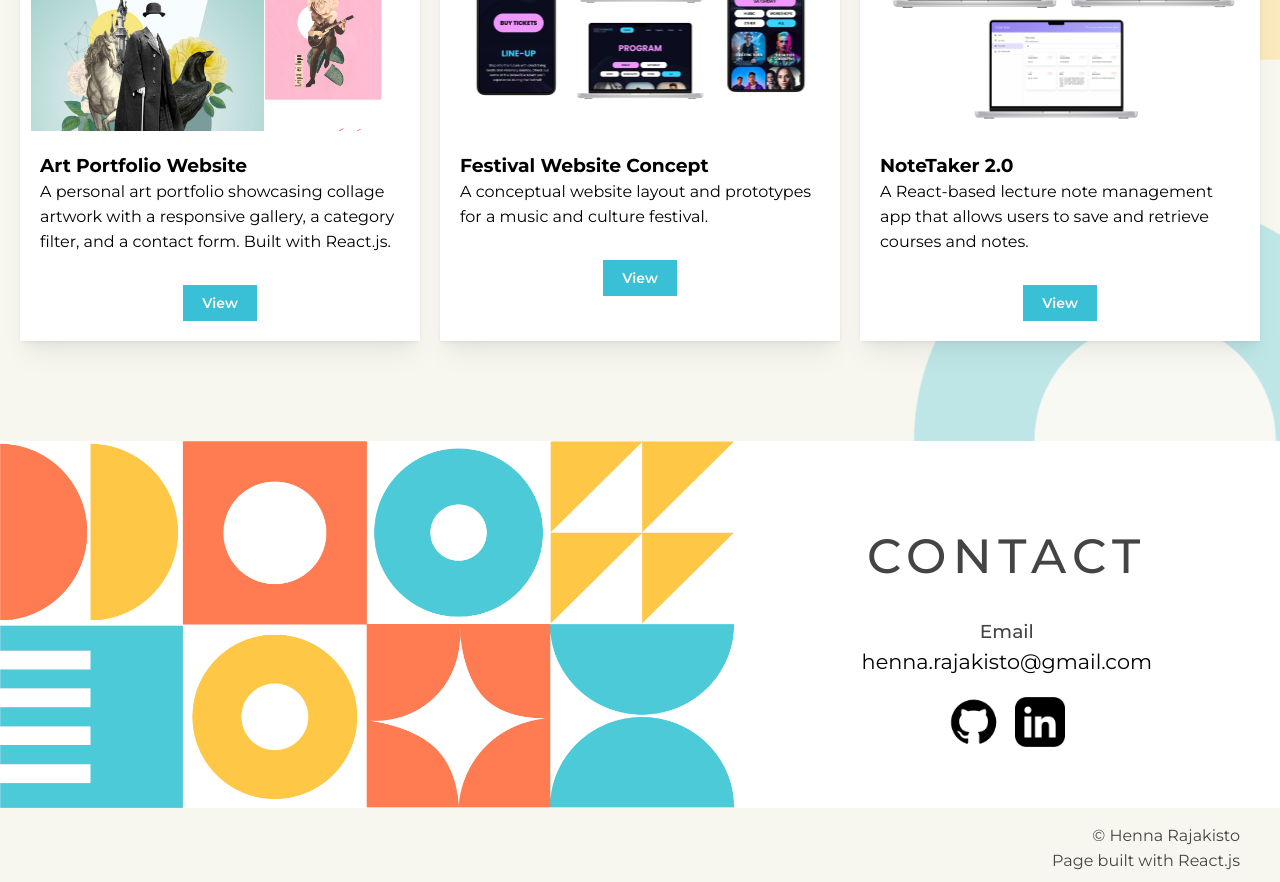
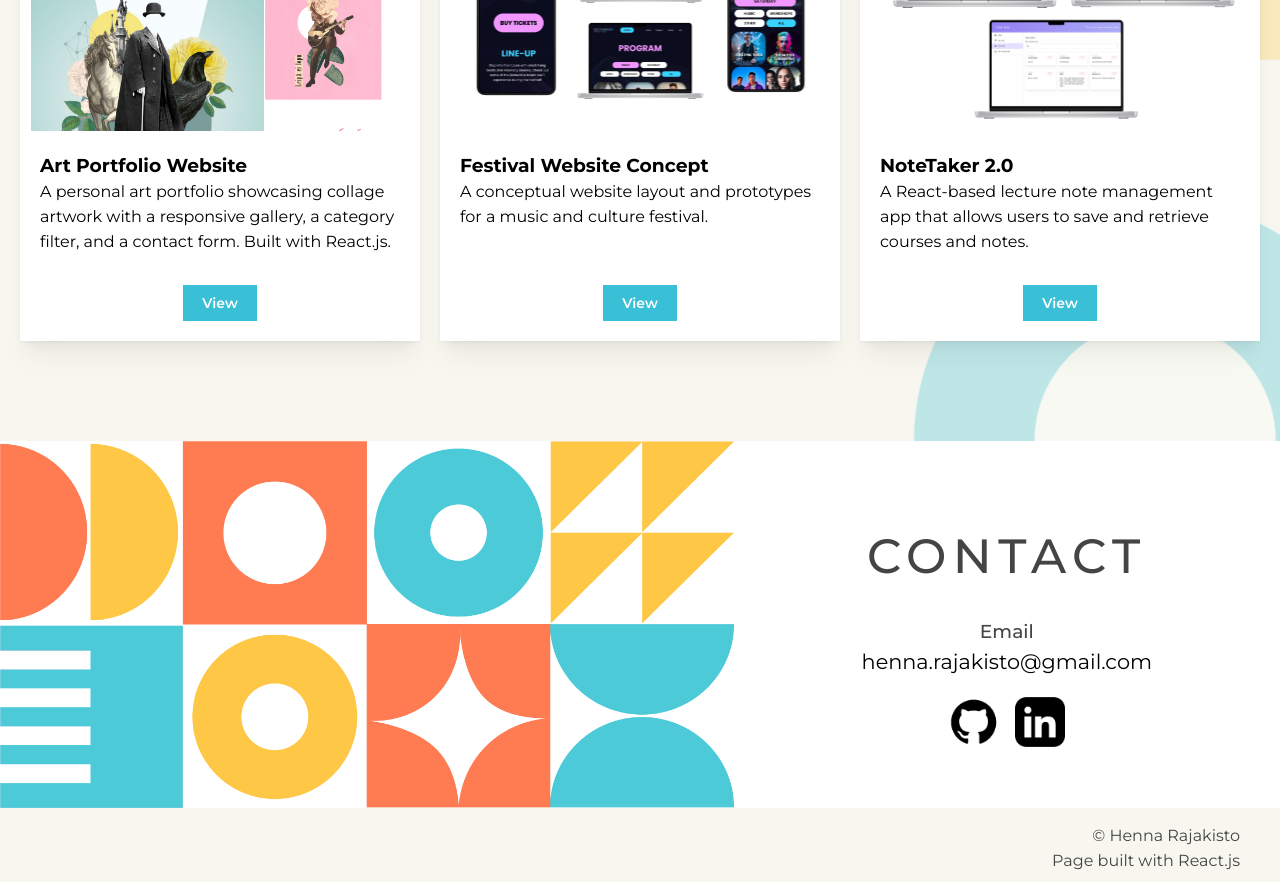
Before and after one commit to hennamarleena/UXUI-portfolio, a React (Vite) app: page / in a window 1280 px wide. Shown: the part 1340-2222 px from the top of the page. Built offline with nearby package versions, Linux system fonts and the light colour scheme.

Commit message:
View-buttonien tasaaminen cardin alareunaan 17.4.

```diff
--- a/src/components/ProjectCard.jsx
+++ b/src/components/ProjectCard.jsx
@@ -2,13 +2,26 @@ import { Card, Button, Image } from '@mantine/core';
 
 export default function ProjectCard({ projectData, onView }) {
   return (
-    <Card shadow="md" radius="0" style={{ width: '400px', maxWidth: '100%' }}>
+    <Card
+      shadow="md"
+      radius="0"
+      style={{
+        width: '400px',
+        maxWidth: '100%',
+        display: 'flex',
+        flexDirection: 'column'
+      }}>
 
       <Card.Section>
-        <Image src={projectData.image} alt={projectData.title} height={250} style={{ objectFit: 'cover' }} />
+        <Image
+          src={projectData.image}
+          alt={projectData.title}
+          height={250}
+          style={{ objectFit: 'cover' }}
+          />
       </Card.Section>
 
-      <Card.Section style={{ padding: '20px' }}>
+      <Card.Section style={{ padding: '20px', flexGrow: 1 }}>
         <h3>{projectData.title}</h3>
         <p>{projectData.description}</p>
       </Card.Section>
```
